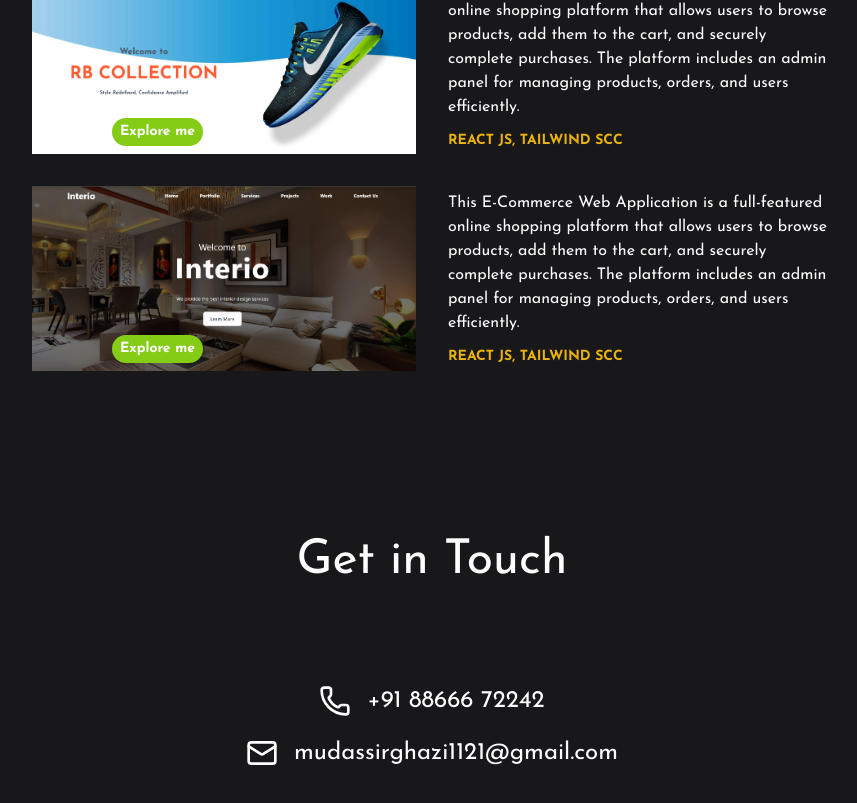
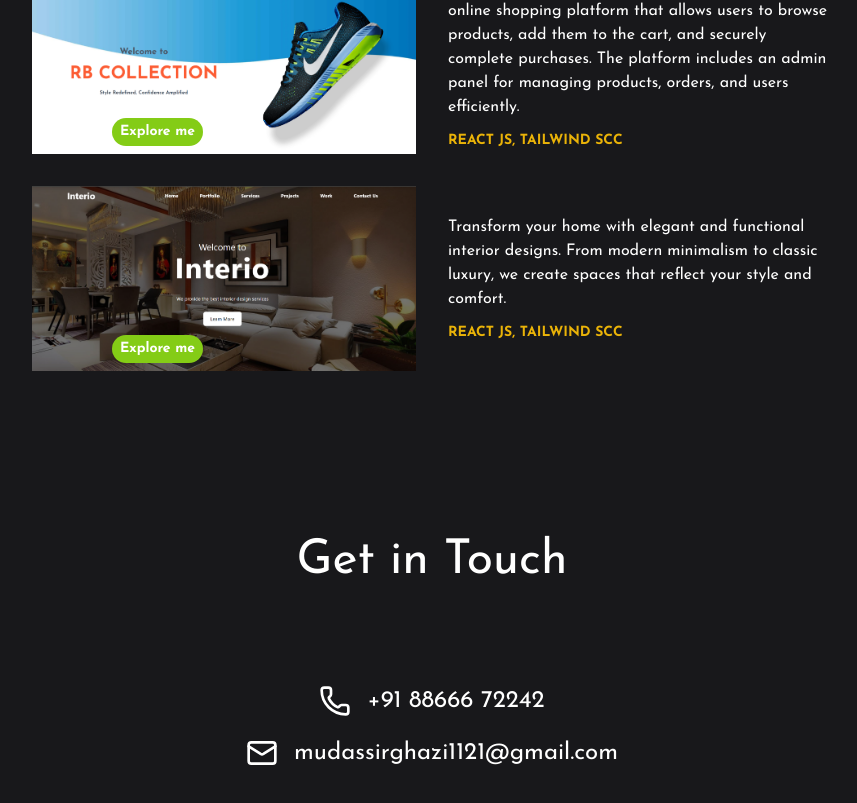
Before and after one commit to madyrock/portfolio, a React (Vite) app: page / in a window 1280 px wide. Shown: the part 2689-3492 px from the top of the page, without its empty margins (208-1065 px from the left). Built offline with nearby package versions, Linux system fonts and the light colour scheme; a web font is replaced by a local one.

Commit message:
updated elements

```diff
--- a/src/components/Projects.jsx
+++ b/src/components/Projects.jsx
@@ -31,12 +31,12 @@ function Projects() {
             <div className="relative max-w-[500px] lg:max-w-sm bg-white m-4 flex justify-center items-center">
               <img src="./project2.png" alt="" />
               <div className="absolute left-20 bottom-2">
-                <button className="  py-1 px-2 bg-lime-500 hover:bg-lime-600 text-white text-sm font-bold rounded-full"><a href="interio-xi.vercel.app/">Explore me</a></button>
+                <button className="  py-1 px-2 bg-lime-500 hover:bg-lime-600 text-white text-sm font-bold rounded-full"><a href="https://interio-chi.vercel.app/">Explore me</a></button>
               </div>
             </div>
             <div className="max-w-[500px] lg:max-w-sm  m-4 flex justify-center items-center">
               <div className="flex flex-col gap-3 justify-start items-start">
-              <h1 className="text-white">This E-Commerce Web Application is a full-featured online shopping platform that allows users to browse products, add them to the cart, and securely complete purchases. The platform includes an admin panel for managing products, orders, and users efficiently.</h1>
+              <h1 className="text-white">Transform your home with elegant and functional interior designs. From modern minimalism to classic luxury, we create spaces that reflect your style and comfort.</h1>
               <span className="font-bold text-yellow-500 text-sm mr-5">REACT JS, TAILWIND SCC</span>
               </div>
 
```
